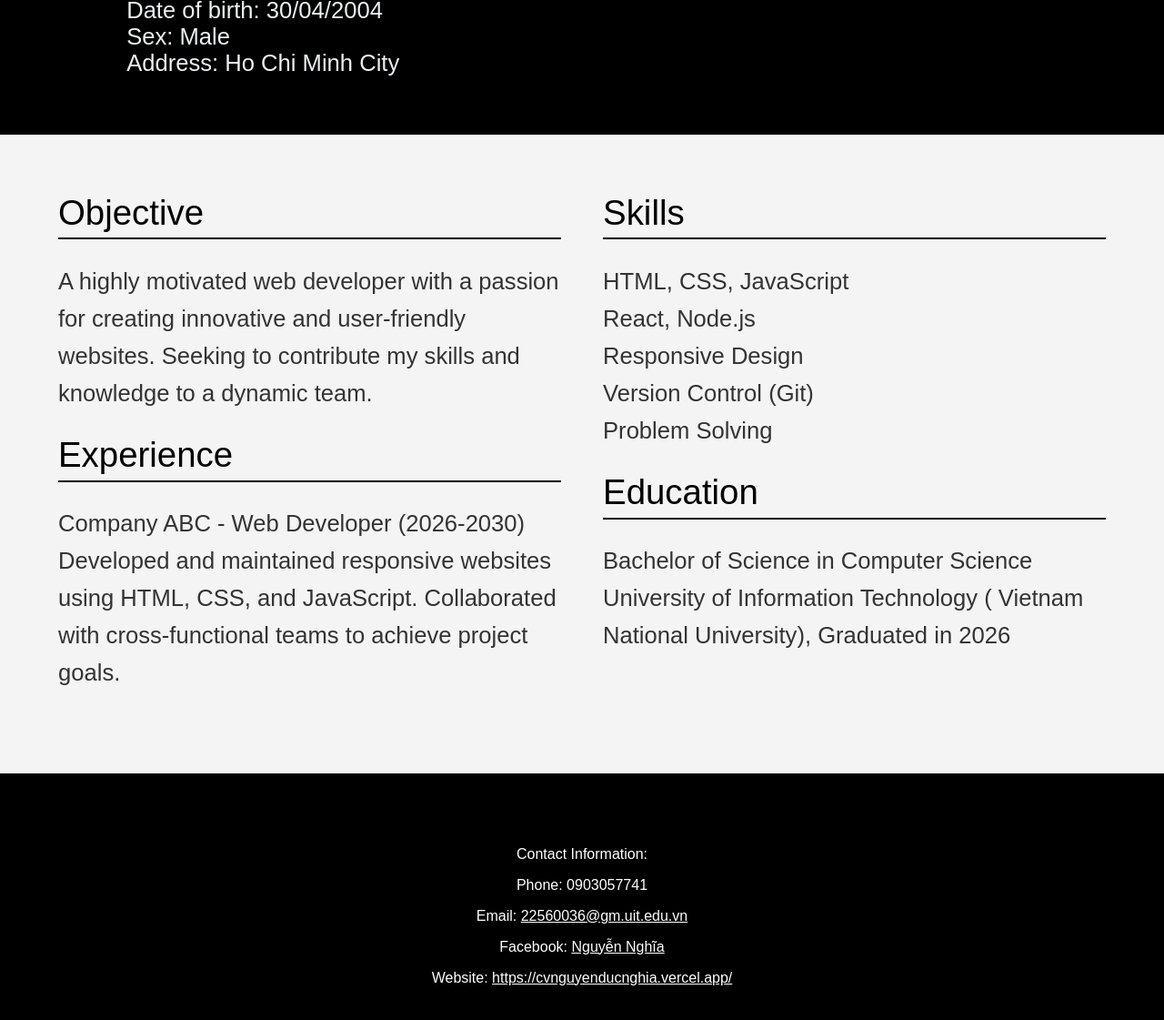
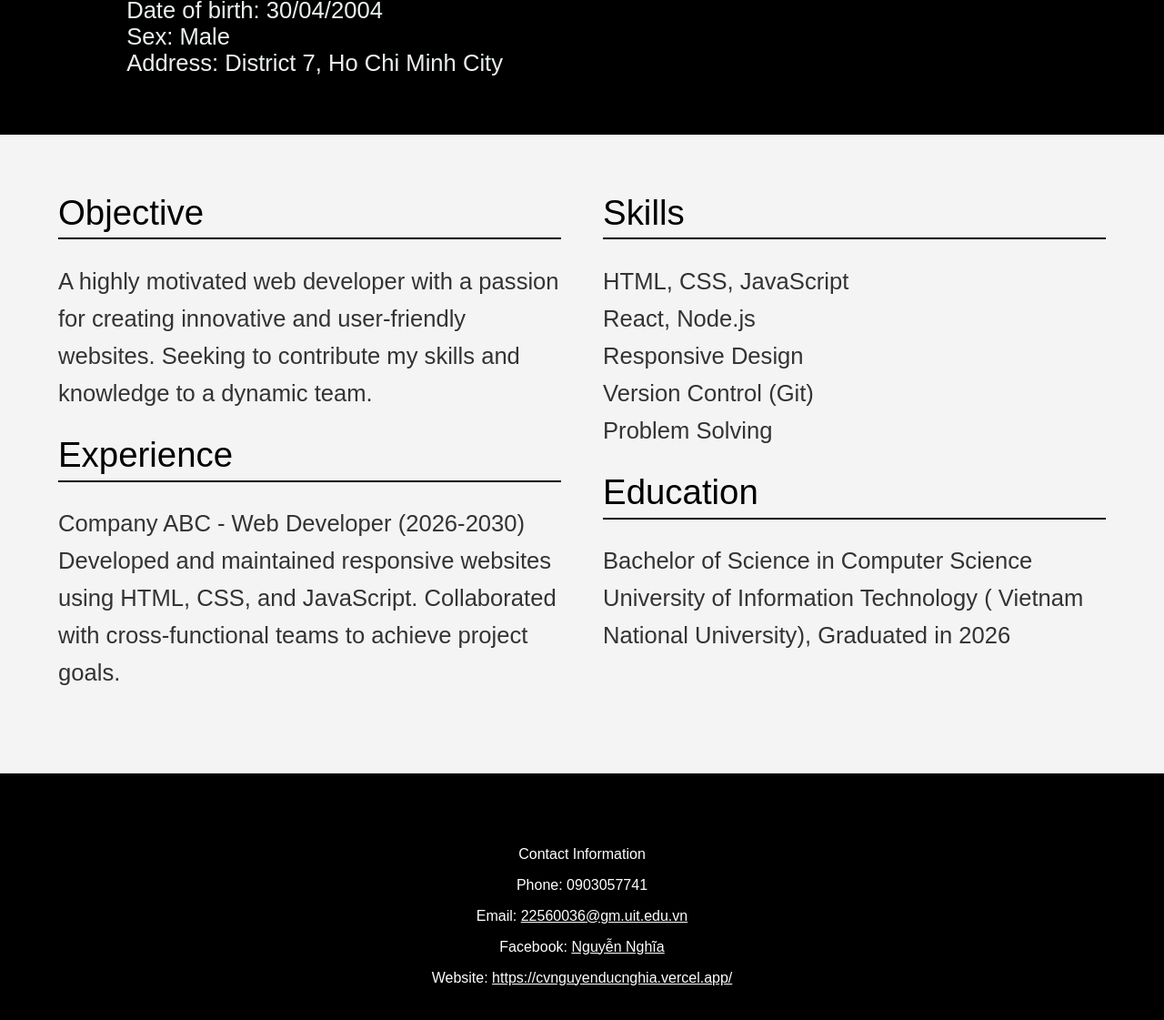
Before and after one commit to Nguyenghia/cv, a plain HTML site: page index.html in a window 1280 px wide. Shown: the part 171-1292 px from the top of the page at 91% size. Drawn offline with Linux system fonts and the light colour scheme.

Commit message:
Update index.html

```diff
--- a/index.html
+++ b/index.html
@@ -17,7 +17,7 @@
             <p>Web Developer</p>
             <p>Date of birth: 30/04/2004</p>
             <p>Sex: Male</p>
-            <p>Address: Ho Chi Minh City</p>
+            <p>Address: District 7, Ho Chi Minh City</p>
           </div>
         </div>
       </header>
@@ -41,7 +41,7 @@
   </div>
 
   <footer>
-    <p>Contact Information:</p>
+    <p>Contact Information</p>
     <p>Phone: 0903057741</p>
     <p>Email: <a href= "mailto:22560036@gm.uit.edu.vn">22560036@gm.uit.edu.vn</a></p>
     <p>Facebook: <a href="https://www.facebook.com/hachilami.nguyen/" target="_blank">Nguyễn Nghĩa</a></p>
```
